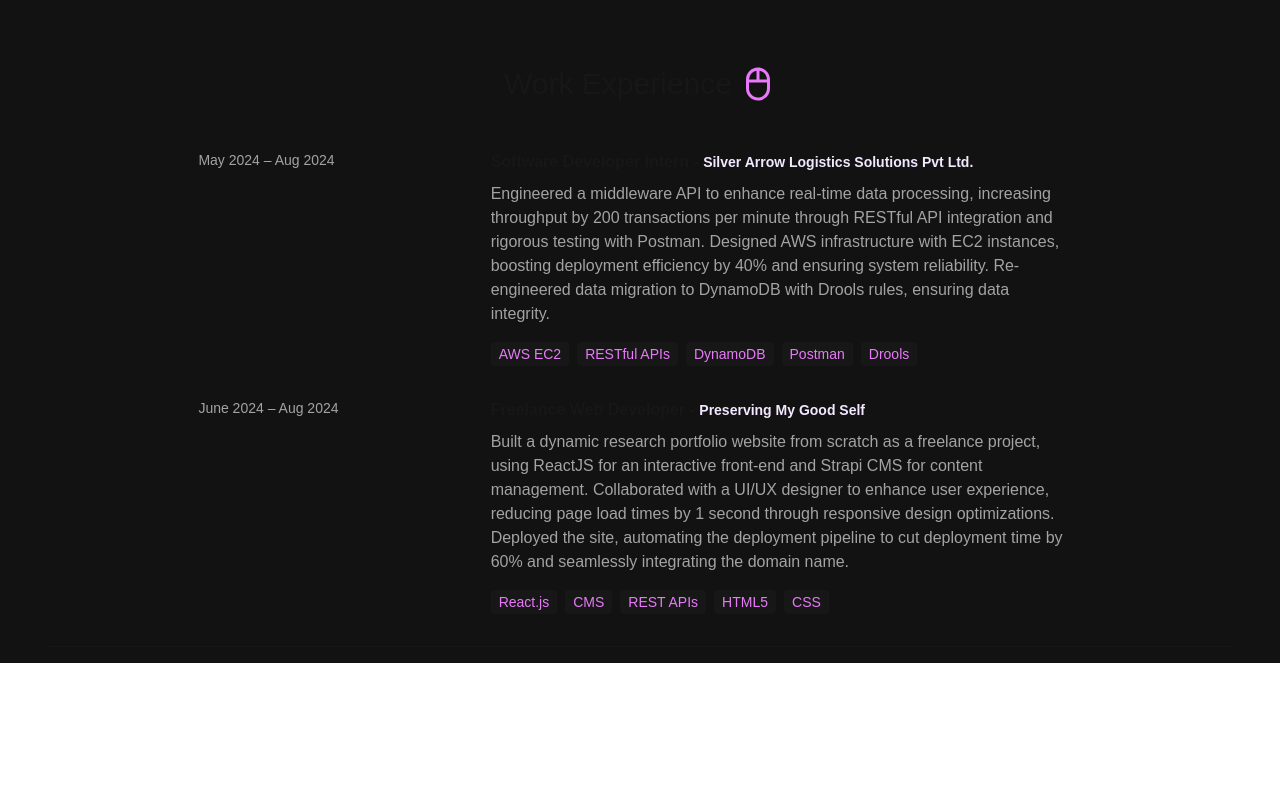
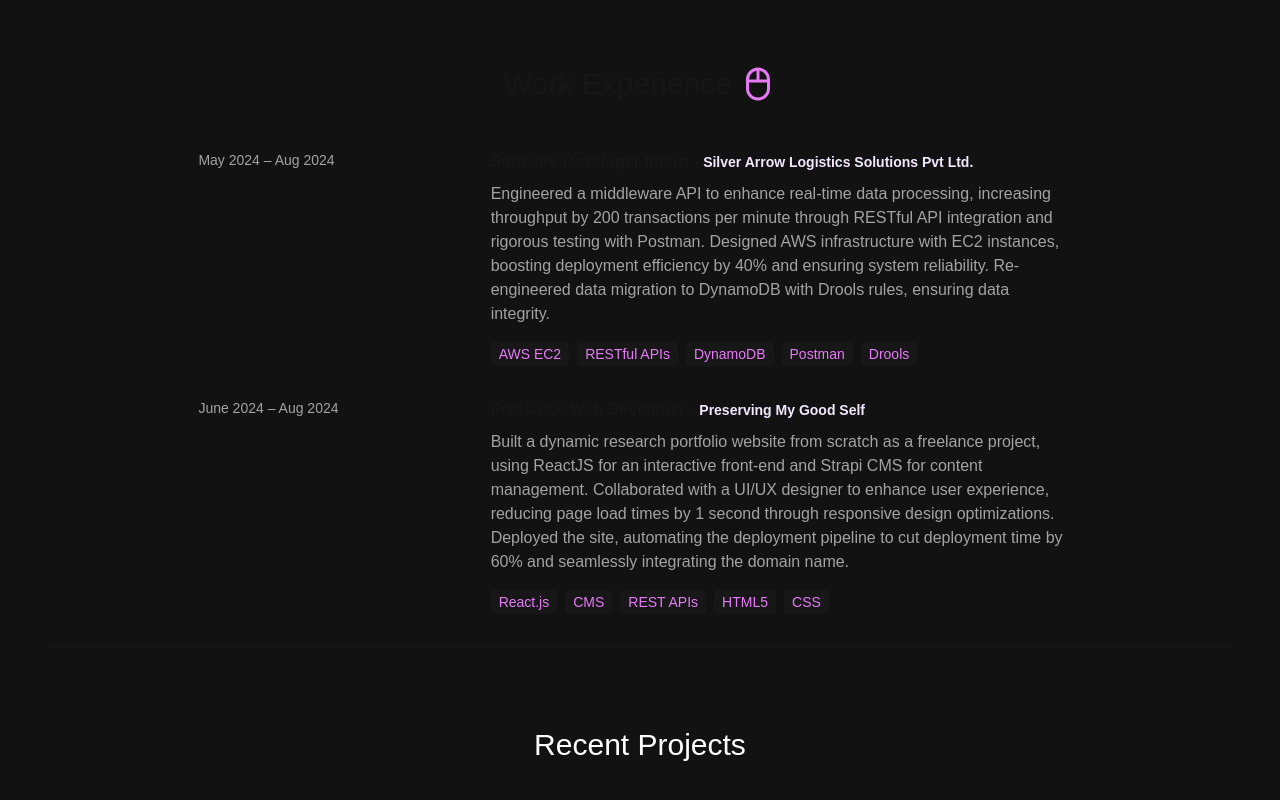
Before and after one commit to NishevithaV/Portfolio-App, a Next.js app: page / in a window 1280 px wide. Shown: the part 618-1418 px from the top of the page. Before the commit the page ends 1281 px from the top, so only its background shows below. Built offline with nearby package versions, Linux system fonts and the light colour scheme.

Commit message:
created projects section

```diff
--- /dev/null
+++ b/app/components/Projects.jsx
@@ -0,0 +1,15 @@
+import React from 'react'
+
+const Projects = () => {
+  return (
+    <div className="py-20">
+        <h1 className="text-2xl sm:text-3xl text-white text-center">Recent Projects
+        </h1>
+        <div className="flex flex-wrap items-center justify-center p-4 gap-16 mt-10">
+            {/* projects card */}
+        </div>
+    </div>
+  )
+}
+
+export default Projects
--- a/app/page.js
+++ b/app/page.js
@@ -2,6 +2,7 @@
 import Hero from "./components/Hero";
 import Navbar from './components/Navbar'
 import WorkSection from "./components/WorkSection";
+import Projects from "./components/Projects";
 
 export default function Home() {
   return (
@@ -14,6 +15,7 @@
         <div className="pt-0 lg:pt-2 xl:pt-4">
           <WorkSection />
         </div>
+        <Projects />
       </div>
     </main>
   );
```
